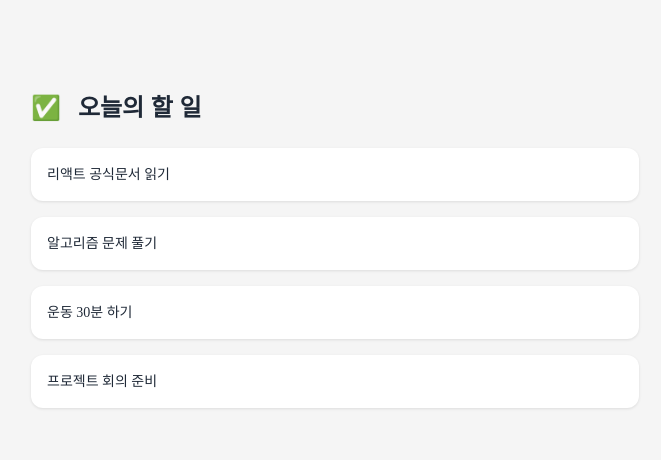
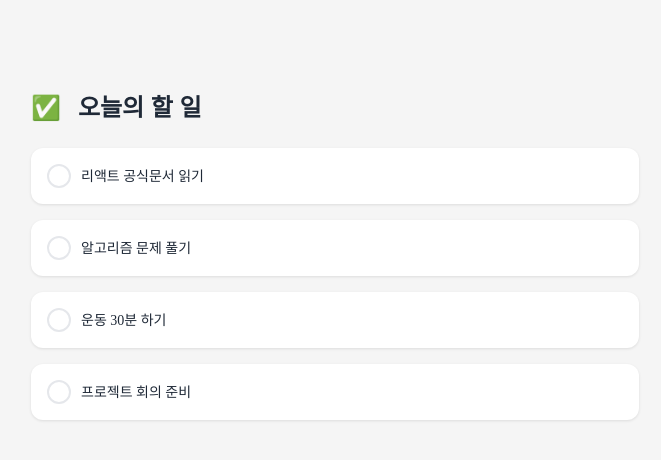
Before and after one commit to IT-Cotato/13th-Frontend-Assignment, a React (Vite) app: page / in a window 1280 px wide. Shown: the top 460 px of the page, without its empty margins (305-966 px from the left). Built offline with nearby package versions, Linux system fonts and the light colour scheme; a web font is replaced by a local one.

Commit message:
feature: 체크박스 할 일 목록 구현

```diff
--- a/src/App.tsx
+++ b/src/App.tsx
@@ -1,20 +1,29 @@
 import './App.css';
 import TodoHeader from './components/TodoHeader';
 import TodoList from './components/TodoList';
+import { useState } from 'react';
 
 
 function App() {
-  const todos = [
-    '리액트 공식문서 읽기',
-    '알고리즘 문제 풀기',
-    '운동 30분 하기',
-    '프로젝트 회의 준비',
-  ];
+  const [todos, setTodos] = useState([
+    {id:1, text:'리액트 공식문서 읽기', isChecked:false},
+    {id:2, text:'알고리즘 문제 풀기', isChecked:false},
+    {id:3, text:'운동 30분 하기', isChecked:false},
+    {id:4, text:'프로젝트 회의 준비', isChecked:false},
+  ]);
+
+  const onCheck = (id: number) => {
+    setTodos((prev) =>
+      prev.map((todo) =>
+        todo.id === id ? { ...todo, isChecked: !todo.isChecked } : todo
+      )
+    );
+  };
 
   return (
     <div className="todo">
       <TodoHeader title="오늘의 할 일" />
-      <TodoList todos={todos} />
+      <TodoList todos={todos} onCheck={onCheck} />
     </div>
   );
 }
--- a/src/components/TodoCard.tsx
+++ b/src/components/TodoCard.tsx
@@ -1,9 +1,30 @@
 import '../css/TodoCard.css';
+import checkIcon from '../assets/checkIcon.svg';
 
 type Props = {
+  id: number;
   text: string;
+  isChecked: boolean;
+  onCheck: (id: number) => void;
 };
 
-export default function TodoCard({text}: Props){
-  return <div className="card">{text}</div>
+export default function TodoCard({ id, text, isChecked, onCheck }: Props) {
+  return (
+    <div className="card">
+      <label className="card-label">
+        <input
+          className="card-input"
+          type="checkbox"
+          checked={isChecked}
+          onChange={() => onCheck(id)}
+        />
+        <span className="card-checkbox-ui">
+          {isChecked ? (
+            <img src={checkIcon} alt="" className="card-checkbox-icon" />
+          ) : null}
+        </span>
+        <span className="card-text">{text}</span>
+      </label>
+    </div>
+  );
 }
--- a/src/components/TodoList.tsx
+++ b/src/components/TodoList.tsx
@@ -1,15 +1,28 @@
 import TodoCard from './TodoCard';
 import '../css/TodoList.css';
 
-type Props = {
-  todos: string[];
+export type TodoItem = {
+  id: number;
+  text: string;
+  isChecked: boolean;
 };
 
-export default function TodoList({ todos }: Props) {
+type Props = {
+  todos: TodoItem[];
+  onCheck: (id: number) => void;
+};
+
+export default function TodoList({ todos, onCheck }: Props) {
   return (
     <div className="card-list">
       {todos.map((todo) => (
-        <TodoCard key={todo} text={todo} />
+        <TodoCard
+          key={todo.id}
+          id={todo.id}
+          text={todo.text}
+          isChecked={todo.isChecked}
+          onCheck={onCheck}
+        />
       ))}
     </div>
   );
--- a/src/css/TodoCard.css
+++ b/src/css/TodoCard.css
@@ -17,3 +17,52 @@
   font-weight: 400;
   line-height: 21px;
 }
+
+.card:has(.card-input:checked) {
+  text-decoration: line-through;
+  opacity: 0.5;
+
+}
+
+.card-label:has(.card-input:checked) .card-checkbox-ui {
+  display: flex;
+  width: 24px;
+  height: 24px;
+  justify-content: center;
+  align-items: center;
+
+  border-radius: 13421800px;
+  border: 2px solid #3B82F6;
+  background: #3B82F6;
+}
+
+.card-label:has(.card-input:checked) .card-checkbox-icon {
+  width: 14px;
+  height: 10px;
+  flex-shrink: 0;
+  display: block;
+
+}
+
+
+
+.card-label {
+  display: flex;
+  align-items: center;
+  gap: 10px;
+  cursor: pointer;
+  flex: 1;
+  min-width: 0;
+}
+
+.card-input {
+  display: none;
+}
+
+.card-checkbox-ui {
+  width: 24px;
+  height: 24px;
+
+  border-radius: 13421800px;
+  border: 2px solid #E5E7EB;
+}
```
Also changed, not shown: src/assets/checkIcon.svg (added).
